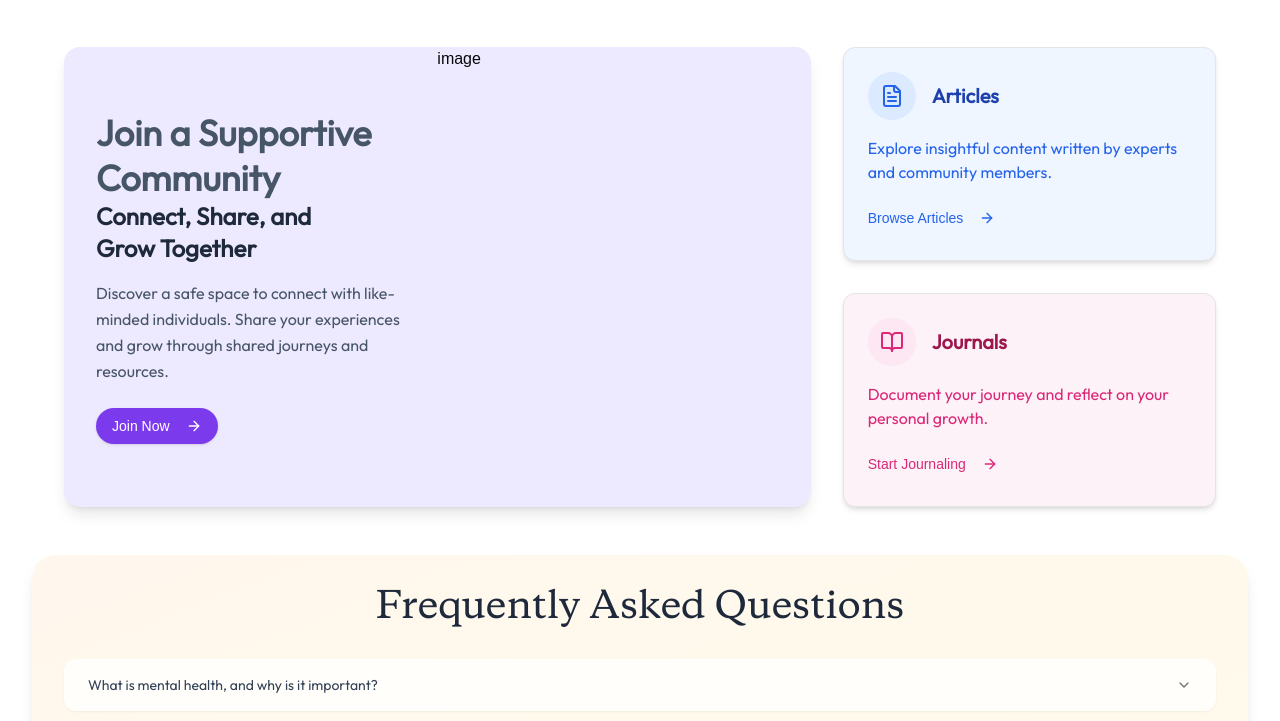
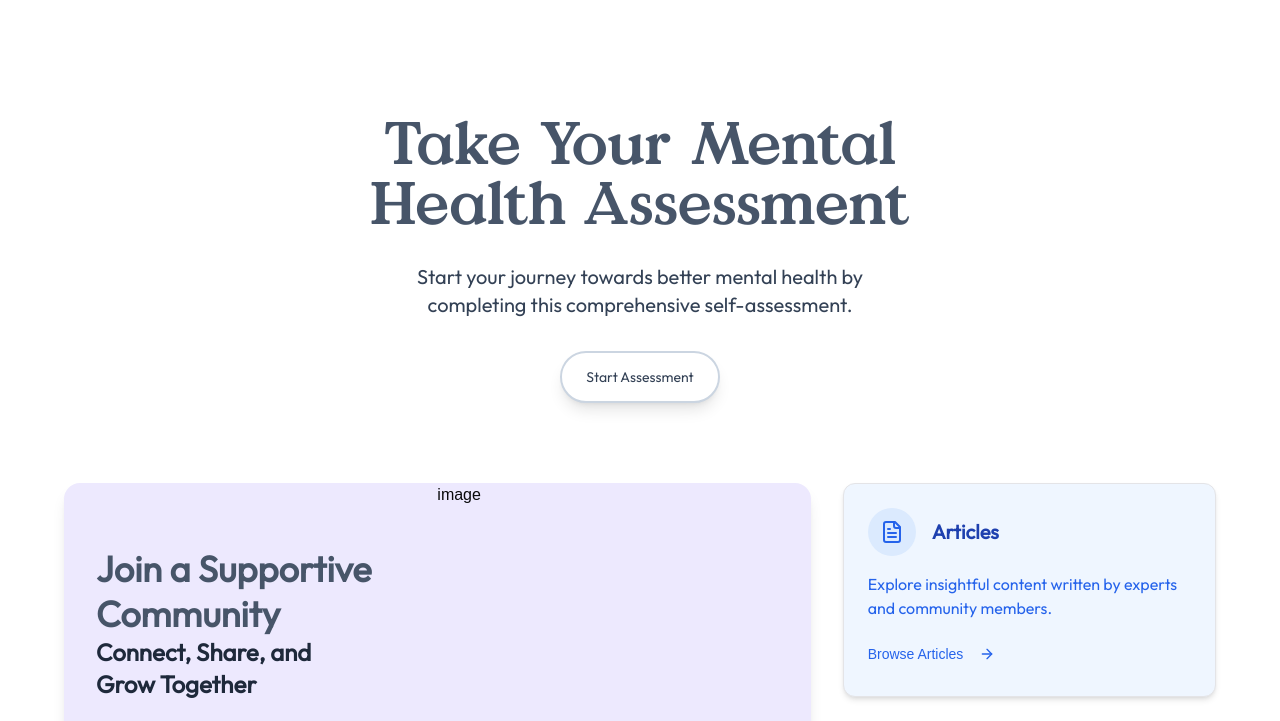
Before and after one commit to wajiha-kulsum/H10_crwdstrk, a Next.js app: page / in a window 1280 px wide. Shown: the part 905-1626 px from the top of the page. Built offline with nearby package versions, Linux system fonts and the light colour scheme.

Commit message:
Assessment section added

```diff
--- a/app/page.tsx
+++ b/app/page.tsx
@@ -4,6 +4,7 @@ import Features from "@/myComponents/Features";
 import Navbar from "@/myComponents/Navbar";
 import Accord from "@/myComponents/Accord"
 import Addfeatures from "@/myComponents/Addfeatures";
+import Assessment from "@/myComponents/Assessement";
 
 
 export default function Home() {
@@ -20,6 +21,9 @@ export default function Home() {
           <Features/>
         </div>
         <div>
+          <Assessment/>
+        </div>
+        <div>
           <Addfeatures/>
         </div>
         <div>
--- /dev/null
+++ b/myComponents/Assessement.tsx
@@ -0,0 +1,29 @@
+import React from 'react';
+import { Button } from '@/components/ui/button';
+
+function Assessment() {
+  return (
+    <div className="w-full bg-white flex flex-col items-center justify-center rounded-3xl overflow-hidden p-8 mt-16">
+      <div className="relative z-10 flex flex-col items-center text-center space-y-8 max-w-2xl">
+        <h1 className="text-4xl md:text-5xl lg:text-6xl font-bold text-slate-600 font-valueSerif">
+          Take Your Mental Health Assessment
+        </h1>
+        <p className="text-lg md:text-xl text-slate-700 max-w-lg font-outfitRegular">
+          Start your journey towards better mental health by completing this
+          comprehensive self-assessment.
+        </p>
+
+
+        <div className="relative">
+          <Button
+            className="font-outfitRegular rounded-full px-6 py-6 bg-white hover:bg-white/80 text-slate-700 border-2 hover:text-violet-900 border-slate-300 shadow-lg hover:shadow-[0_0_30px_rgba(90,103,246,0.5)] transition-all duration-300 hover:border-transparent"
+          >
+            Start Assessment
+          </Button>
+        </div>
+      </div>
+    </div>
+  );
+}
+
+export default Assessment;
```
